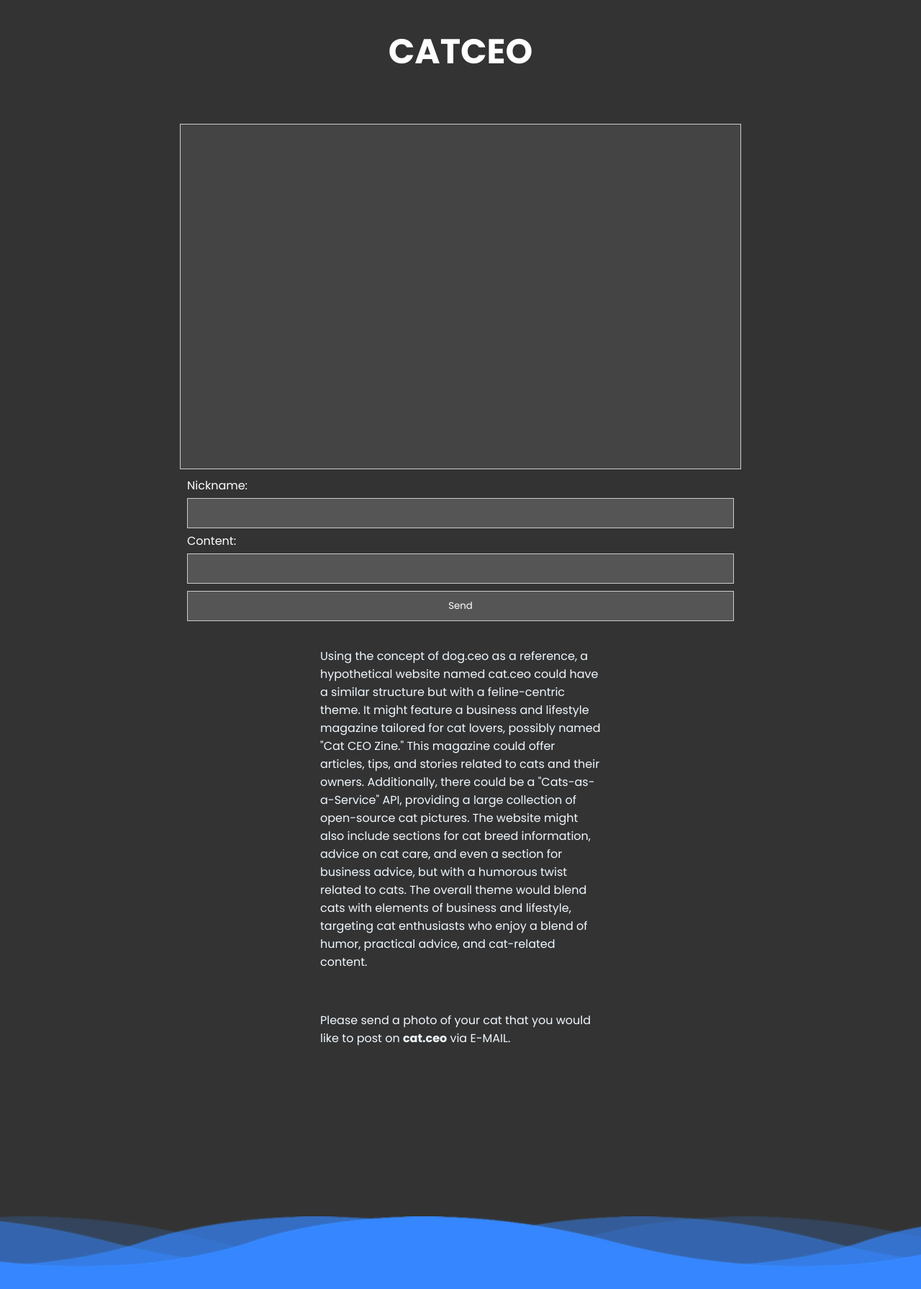
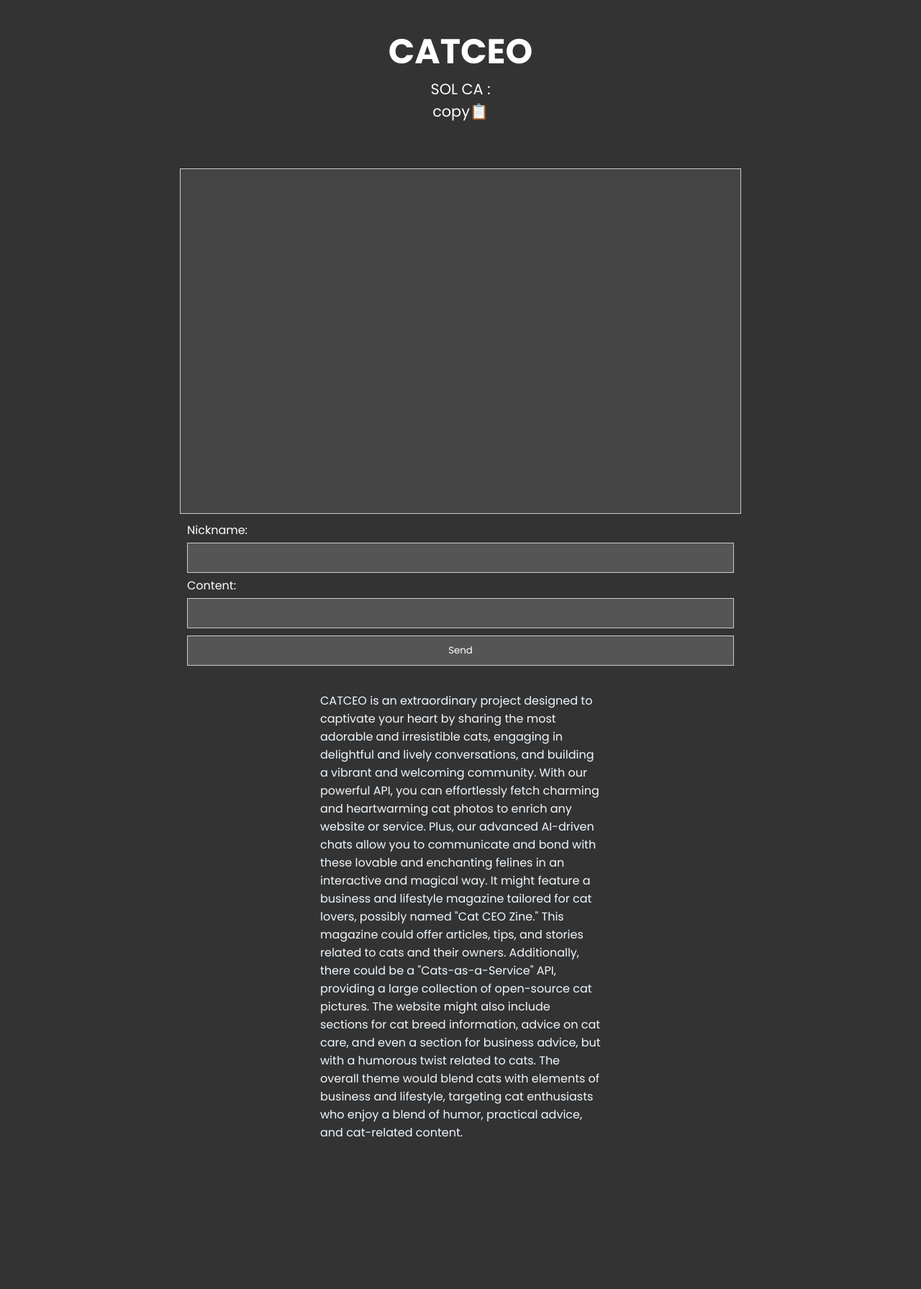
Before and after one commit to bamjun/catceo_coin, a Django app: template chat/templates/index.html in a window 1280 px wide. Shown: the top 1791 px of the page at 72% size. Run offline with Django 5.2, Linux system fonts and the light colour scheme; the template is opened without the code that fills it, so the values that code supplies are empty.

Commit message:
change index

```diff
--- a/chat/templates/index.html
+++ b/chat/templates/index.html
@@ -73,6 +73,17 @@
         text-align: center;
         color: white;
       }
+      #second-intro {
+        font-size: 1.3em;
+        text-align: center;
+        color: white;
+      }
+      #second-intro-text {
+        font-size: 0.5em;
+      }
+      .copy-icon {
+        cursor: pointer;
+      }
       @media (max-width: 800px) {
         #container {
           padding: 10px 0;
@@ -83,8 +94,12 @@
   <body>
     <br />
     <br />
-  <div class="first-intro" id="first-intro">
-    CATCEO
+    <div class="first-intro" id="first-intro">CATCEO</div>
+
+    <div class="second-intro" id="second-intro">
+      SOL CA :
+      <div class="second-intro-text" id="second-intro-text"></div>
+      <span class="copy-icon" onclick="copyToClipboard()"> copy📋</span>
     </div>
 
     <br />
@@ -114,25 +129,22 @@
       </div>
 
       <!-- Main Page Content -->
-    <p class="instruction" id="instruction">
-      Using the concept of dog.ceo as a reference, a hypothetical website
-      named cat.ceo could have a similar structure but with a feline-centric
-      theme. It might feature a business and lifestyle magazine tailored for
-      cat lovers, possibly named "Cat CEO Zine." This magazine could offer
-      articles, tips, and stories related to cats and their owners.
-      Additionally, there could be a "Cats-as-a-Service" API, providing a
-      large collection of open-source cat pictures. The website might also
-      include sections for cat breed information, advice on cat care, and even
-      a section for business advice, but with a humorous twist related to
-      cats. The overall theme would blend cats with elements of business and
-      lifestyle, targeting cat enthusiasts who enjoy a blend of humor,
-      practical advice, and cat-related content.
-    </p>
+      <div class="instruction" id="instruction">
+        CATCEO is an extraordinary project designed to captivate your heart by sharing the most
+        adorable and irresistible cats, engaging in delightful and lively conversations, and
+        building a vibrant and welcoming community. With our powerful API, you can effortlessly
+        fetch charming and heartwarming cat photos to enrich any website or service. Plus,
+        our advanced AI-driven chats allow you to communicate and bond with these lovable and
+        enchanting felines in an interactive and magical way. It might feature a business and
+        lifestyle magazine tailored for cat lovers, possibly named "Cat CEO Zine." This magazine could offer
+        articles, tips, and stories related to cats and their owners. Additionally, there could be
+        a "Cats-as-a-Service" API, providing a large collection of open-source cat pictures.
+        The website might also include sections for cat breed information, advice on cat care,
+        and even a section for business advice, but with a humorous twist related to cats.
+        The overall theme would blend cats with elements of business and lifestyle, targeting
+        cat enthusiasts who enjoy a blend of humor, practical advice, and cat-related content.
+      </div>
       <br />
-    <p class="instruction">
-      Please send a photo of your cat that you would like to post on
-      <span>cat.ceo</span> via E-MAIL.
-    </p>
       <br />
       <br />
       <br />
@@ -235,15 +247,13 @@
         messageElement.className = "chat-message";
         messageElement.innerHTML = `
               <span class="nickname">${message.Nickname}</span>
-              <span class="time">[${convertToAmericanTime(
-                message.Time
-              )}]</span>
+              <span class="time">[${convertToAmericanTime(message.Time)}]</span>
               <div class="content"></div>
           `;
         const contentElement = parseContent(message.Content);
         messageElement.querySelector(".content").appendChild(contentElement);
         chatBox.appendChild(messageElement);
-      chatBox.scrollTop = chatBox.scrollHeight;
+        scrollToBottom();
       }
 
       function sendMessage() {
@@ -283,7 +293,6 @@
             }
             document.getElementById("content").value = ""; // 컨텐츠 필드 비우기
             scrollToBottom();
-
           })
           .catch((error) => console.error("Error:", error));
       }
@@ -294,7 +303,9 @@
       }
 
       // 초기 메시지에서 이미지 처리
-    document.querySelectorAll(".chat-message .content").forEach((contentElement) => {
+      document
+        .querySelectorAll(".chat-message .content")
+        .forEach((contentElement) => {
           const parsedContent = parseContent(contentElement.innerHTML);
           contentElement.innerHTML = "";
           contentElement.appendChild(parsedContent);
@@ -303,21 +314,26 @@
       // 페이지 로드 시 맨 아래로 스크롤
       window.onload = scrollToBottom;
 
-    // 사용자가 스크롤하는지 감지
-    let userScrolled = false;
 
       const chatBox = document.getElementById("chat-box");
-    chatBox.addEventListener('scroll', () => {
-      userScrolled = true;
-    });
 
       const observer = new MutationObserver(() => {
-      if (!userScrolled) {
         scrollToBottom();
-      }
       });
 
       observer.observe(chatBox, { childList: true, subtree: true });
+
+      function copyToClipboard() {
+        const text = document.getElementById("second-intro-text").innerText;
+        navigator.clipboard
+          .writeText(text)
+          .then(() => {
+            alert("Copied to clipboard");
+          })
+          .catch((err) => {
+            console.error("Failed to copy: ", err);
+          });
+      }
     </script>
   </body>
 </html>
```
Also changed, not shown: config/asgi.py (+25 -26 lines), config/settings.py (+21 -13 lines), .github/workflows/deploy.yml, db.sqlite3. Lines whose indentation alone changed are shown as unchanged.
